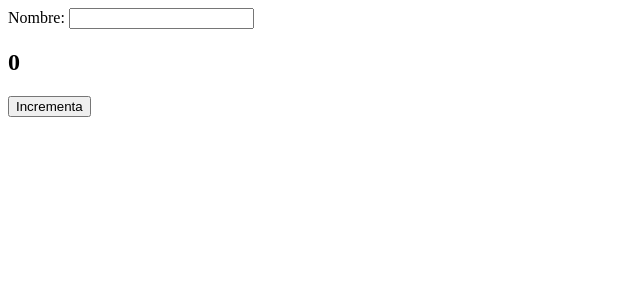
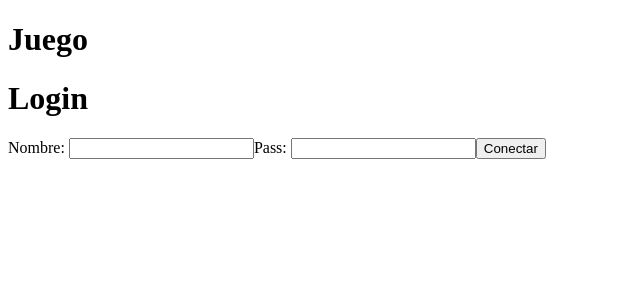
Before and after one commit to crisbertal/cliente-sprinklers, a React (Create React App) app: page / in a window 1280 px wide. Shown: the top 300 px of the page, without its empty margins (0-640 px from the left). Built offline with nearby package versions, Linux system fonts and the light colour scheme; no server answers.

Commit message:
Conexiones a canales y login

```diff
--- a/package.json
+++ b/package.json
@@ -6,6 +6,7 @@
     "@testing-library/jest-dom": "^5.16.5",
     "@testing-library/react": "^13.4.0",
     "@testing-library/user-event": "^13.5.0",
+    "axios": "^1.2.0",
     "react": "^18.2.0",
     "react-dom": "^18.2.0",
     "react-scripts": "5.0.1",
--- a/src/App.js
+++ b/src/App.js
@@ -1,54 +1,33 @@
-import { useState, useEffect } from "react";
+import { useState } from "react";
 
-const URL = 'ws://localhost:8080';
-// REFACTOR de momento no peta creando el WebSocket fuera
-const ws = new WebSocket(URL);
+import Player from "./Player.jsx";
+import Login from "./Login.jsx";
 
 const App = () => {
   const [counter, setCounter] = useState(0);
   const [client, setClient] = useState("");
-
-  const handleIncrease = () => {
-    ws.send(JSON.stringify({
-      sender: client,
-      body: counter,
-    }));
-  }
-
-  useEffect(() => {
-    ws.onopen = () => {
-      console.log('WebSocket Connected');
-    }
-
-    // cuando recibe del server
-    ws.onmessage = (e) => {
-      // recibe del server el incremento del jugador
-      // actualiza al contador enviado por otro jugador
-      const data = JSON.parse(e.data)
-      console.log("El recibo", data)
-      setCounter(data.body)
-    }
-
-    return () => {
-      ws.onclose = () => {
-        console.log('WebSocket Disconnected');
-      }
-    }
-  }, []);
+  const [channel, setChannel] = useState("");
+  const [isLogged, setLogged] = useState(false);
 
   return (
     <div>
-      <label>
-        {"Nombre: "}
-        <input
-          type="text"
-          name="name"
-          value={client}
-          onChange={(e) => setClient(e.target.value)}
-        />
-      </label>
-      <h2>{counter}</h2>
-      <button onClick={handleIncrease}>Incrementa</button>
+      <h1>Juego</h1>
+      {/* Si no esta conectado muestra login. Con conexion muestra el Player */}
+      {
+        !isLogged ?
+          <Login
+            client={client}
+            setClient={setClient}
+            setLogged={setLogged}
+            setChannel={setChannel}
+          /> :
+          <Player
+            client={client}
+            counter={counter}
+            channel={channel}
+            setCounter={setCounter}
+          />
+      }
     </div>
   )
 }
--- /dev/null
+++ b/src/Login.jsx
@@ -0,0 +1,68 @@
+import { useState } from 'react';
+
+const Login = ({ client, setClient, setLogged, setChannel }) => {
+  const [pass, setPass] = useState('')
+  // El server da de alta a los usuarios
+  // Si existe en el fichero, se conecta al socket con sus datos
+  const handleLogin = () => {
+    // tiene que hacer login con el servidor de express
+    // 1. Post con los datos
+    // 2. Comprobar que existe dentro del objeto JSON
+    // 3. Acceder al canal que le corresponde al usuario
+
+    fetch('http://localhost:8080/api/login', {
+      method: 'POST',
+      headers: { 'Content-Type': 'application/json' },
+      body: JSON.stringify({
+        user: client,
+        pass: pass,
+      })
+    })
+      .then(response => response.json())
+      .then(data => {
+        console.log("Data recibido ", data);
+        if (data.response === 'yes') {
+          console.log("respuesta correcta")
+          setLogged(true);
+          setChannel(data.channel)
+          setClient(data.name)
+        } else {
+          console.log("Login incorrecto")
+        }
+      });
+
+    // setLogged(true)
+    // console.log("se ha hecho login con cliente ", client)
+    // setClient(client)
+  }
+
+  // Login utiliza los nombres que hay en el fichero y reenvia al canal concreto
+  // por url
+
+  return (
+    <div>
+      <h1>Login</h1>
+      <label>
+        {"Nombre: "}
+        <input
+          type="text"
+          name="name"
+          value={client}
+          onChange={(e) => setClient(e.target.value)}
+        />
+      </label>
+      <label>
+        {"Pass: "}
+        <input
+          type="text"
+          name="name"
+          value={pass}
+          onChange={(e) => setPass(e.target.value)}
+        />
+      </label>
+      <button onClick={handleLogin}>Conectar</button>
+    </div>
+  )
+}
+
+export default Login
--- /dev/null
+++ b/src/Player.jsx
@@ -0,0 +1,56 @@
+import { useEffect } from 'react';
+
+const Player = ({ client, counter, setCounter, channel }) => {
+  // se conecta al canal especificado
+  const URL = `ws://localhost:8080/${channel}`;
+  // REFACTOR de momento no peta creando el WebSocket fuera
+  const ws = new WebSocket(URL);
+
+  const handleIncrease = () => {
+    console.log("cliente es ", client)
+    ws.send(JSON.stringify({
+      type: "Increase",
+      sender: client,
+      body: counter,
+    }));
+  }
+
+  useEffect(() => {
+    console.log("Lanza useEffect")
+
+    // Abre el WebSocket y envia el nombre de usuario
+    ws.onopen = () => {
+      console.log('WebSocket Connected');
+      // indica al server que es una nueva conexion junto con el username
+      ws.send(JSON.stringify({
+        type: "Connection",
+        body: client,
+      }))
+    }
+
+    // cuando recibe del server
+    ws.onmessage = (e) => {
+      // recibe del server el incremento del jugador
+      // actualiza al contador enviado por otro jugador
+      const data = JSON.parse(e.data)
+      console.log("El recibo", data)
+      setCounter(data.body)
+    }
+
+    return () => {
+      ws.onclose = () => {
+        console.log('WebSocket Disconnected');
+      }
+    }
+  }, []);
+
+  return (
+    <div>
+      <h2>{counter}</h2>
+      <h3>Con cliente {client} en el canal {channel}</h3>
+      <button onClick={handleIncrease}>Incrementa</button>
+    </div>
+  )
+}
+
+export default Player;
```
Also changed, not shown: 1 other file (tests, documents, lock files or other folders).
